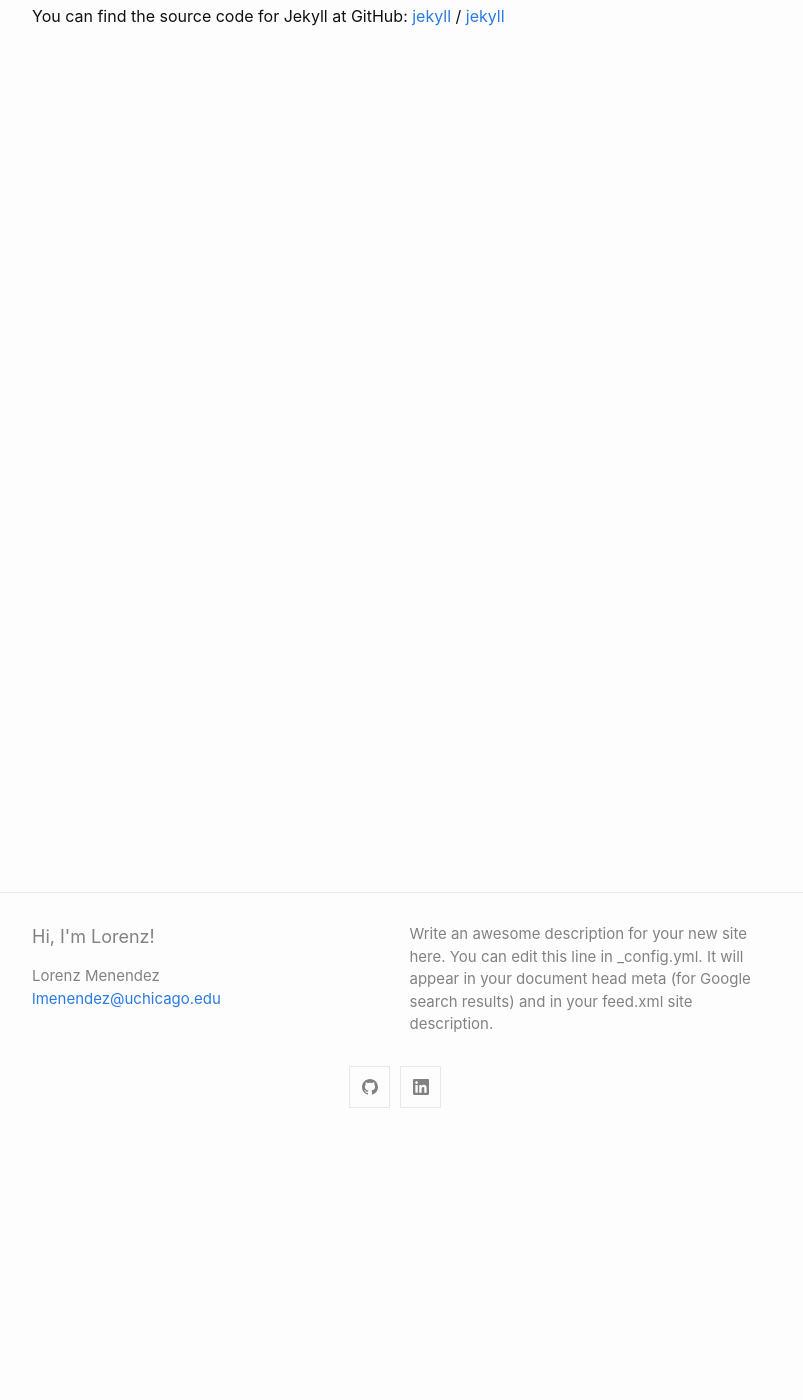
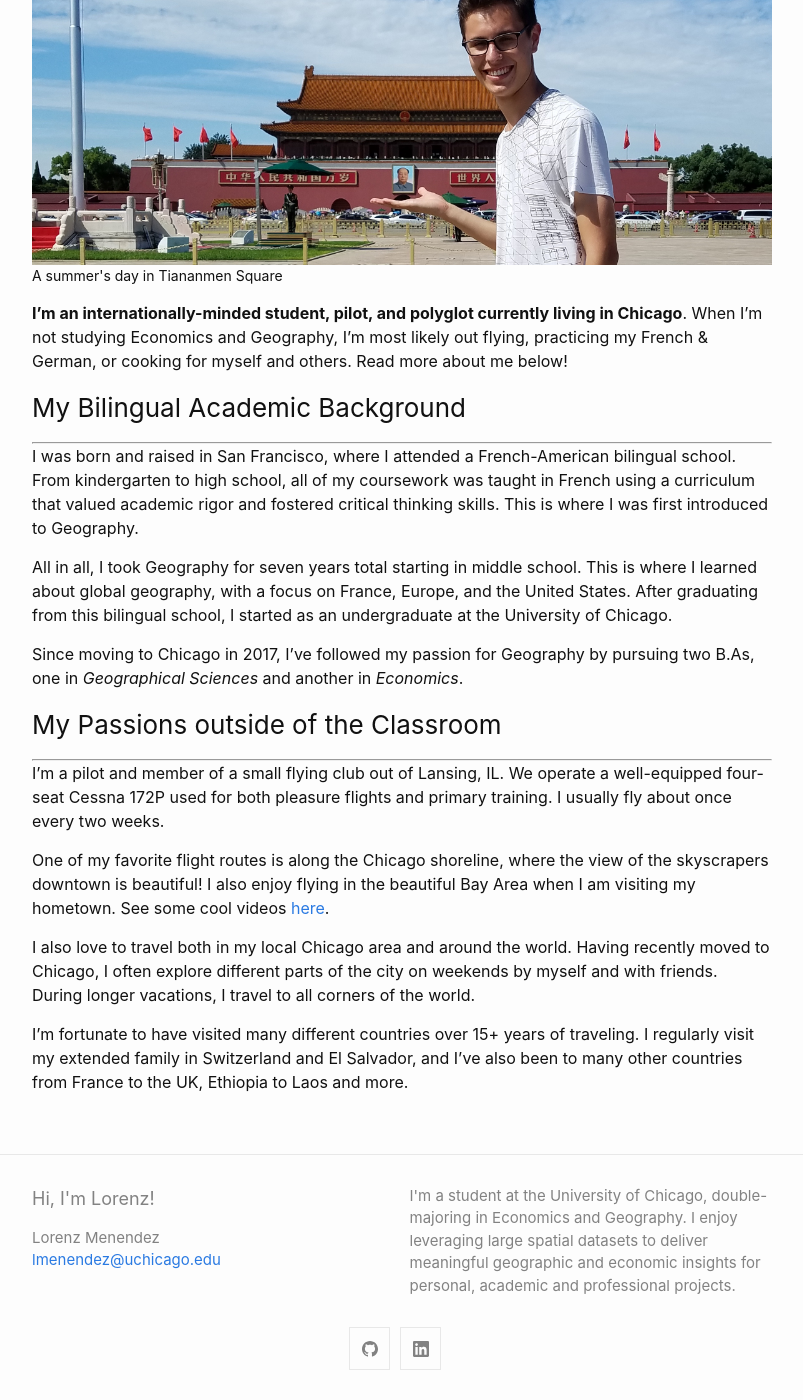
Before and after one commit to LorenzMenendez/LorenzMenendez.github.io, a Jekyll site: the page built from about.md, in a window 1280 px wide and 1400 px high, scrolled down 262 px. Shown: the whole window, without its empty margins (238-1041 px from the left). Built offline with Jekyll 4.4.1, drawn with Linux system fonts in a browser that asks for light colours; some of the changed text lies outside the part shown.

Commit message:
First draft of 'About' completed

```diff
--- a/_config.yml
+++ b/_config.yml
@@ -2,9 +2,8 @@ title: Hi, I'm Lorenz!
 author: Lorenz Menendez
 email: lmenendez@uchicago.edu
 description: > # this means to ignore newlines until "show_exerpts:"
-  Write an awesome description for your new site here. You can edit this
-  line in _config.yml. It will appear in your document head meta (for
-  Google search results) and in your feed.xml site description.
+  I'm a student at the University of Chicago, double-majoring in Economics and Geography.
+  I enjoy leveraging large spatial datasets to deliver meaningful geographic and economic insights for personal, academic and professional projects.
 
 show_excerpts: false # set to true to show excerpts on the homepage
 
--- /dev/null
+++ b/_includes/image.html
@@ -0,0 +1,4 @@
+<figure class="image">
+  <img src="{{ include.url }}" alt="{{ include.description }}">
+  <figcaption>{{ include.description }}</figcaption>
+</figure>
--- a/about.md
+++ b/about.md
@@ -3,16 +3,25 @@ layout: page
 title: About
 permalink: /about/
 ---
+{% include image.html url="/assets/tiananmen.jpg" description="A summer's day in Tiananmen Square" %}
 
-This is the base Jekyll theme. You can find out more info about customizing your Jekyll theme, as well as basic Jekyll usage documentation at [jekyllrb.com](https://jekyllrb.com/)
+**I'm an internationally-minded student, pilot, and polyglot currently living in Chicago**. When I'm not studying Economics and Geography, I'm most likely out flying, practicing my French & German, or cooking for myself and others. Read more about me below!
 
-You can find the source code for Minima at GitHub:
-[jekyll][jekyll-organization] /
-[minima](https://github.com/jekyll/minima)
+### My Bilingual Academic Background
+----
+I was born and raised in San Francisco, where I attended a French-American bilingual school. From kindergarten to high school, all of my coursework was taught in French using a curriculum that valued academic rigor and fostered critical thinking skills. This is where I was first introduced to Geography.
 
-You can find the source code for Jekyll at GitHub:
-[jekyll][jekyll-organization] /
-[jekyll](https://github.com/jekyll/jekyll)
+All in all, I took Geography for seven years total starting in middle school. This is where I learned about global geography, with a focus on France, Europe, and the United States. After graduating from this bilingual school, I started as an undergraduate at the University of Chicago.
 
+Since moving to Chicago in 2017, I've followed my passion for Geography by pursuing two B.As, one in *Geographical Sciences* and another in *Economics*.
 
-[jekyll-organization]: https://github.com/jekyll
+### My Passions outside of the Classroom
+----
+
+I'm a pilot and member of a small flying club out of Lansing, IL. We operate a well-equipped four-seat Cessna 172P used for both pleasure flights and primary training. I usually fly about once every two weeks.
+
+One of my favorite flight routes is along the Chicago shoreline, where the view of the skyscrapers downtown is beautiful! I also enjoy flying in the beautiful Bay Area when I am visiting my hometown. See some cool videos [here](../flying).
+
+I also love to travel both in my local Chicago area and around the world. Having recently moved to Chicago, I often explore different parts of the city on weekends by myself and with friends. During longer vacations, I travel to all corners of the world.
+
+I'm fortunate to have visited many different countries over 15+ years of traveling. I regularly visit my extended family in Switzerland and El Salvador, and I've also been to many other countries from France to the UK, Ethiopia to Laos and more.
```
Also changed, not shown: flying.md (+0 -2 lines), geography-gis.md (added, +5 -0 lines), marketing.md (added, +5 -0 lines), assets/tiananmen.jpg (added), 1 other file.
